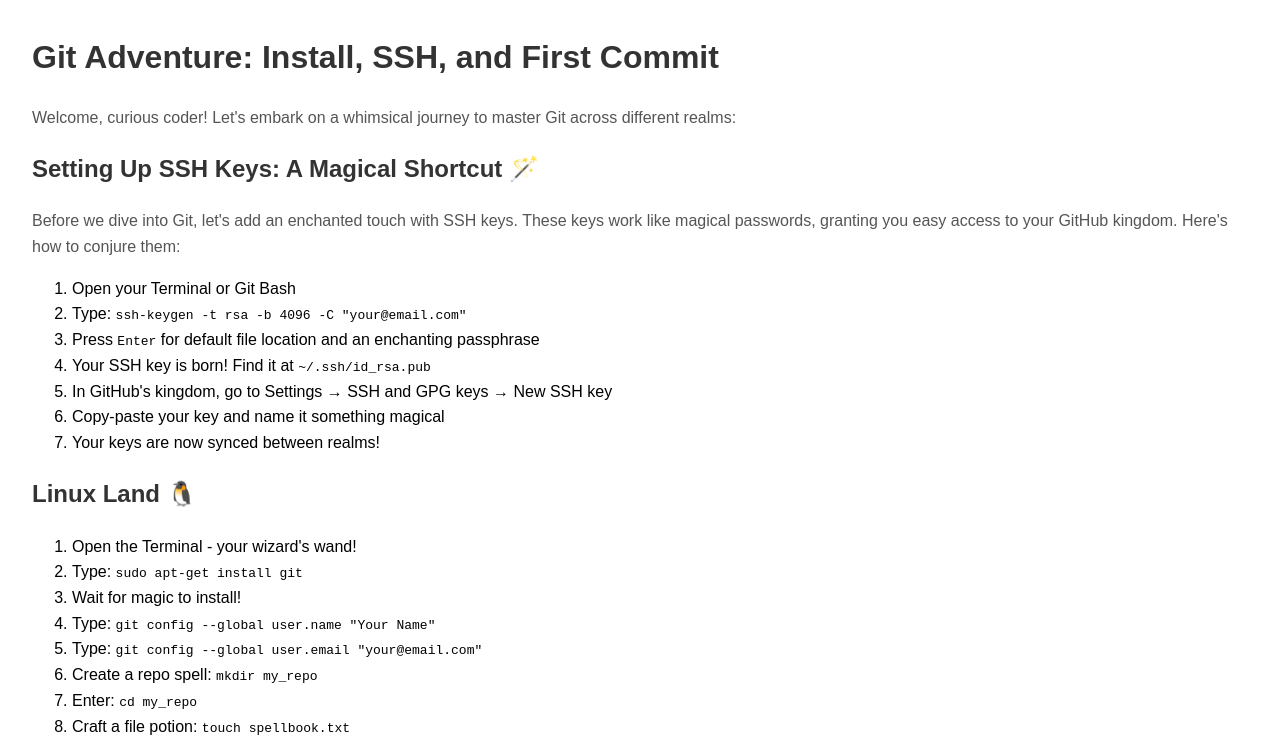
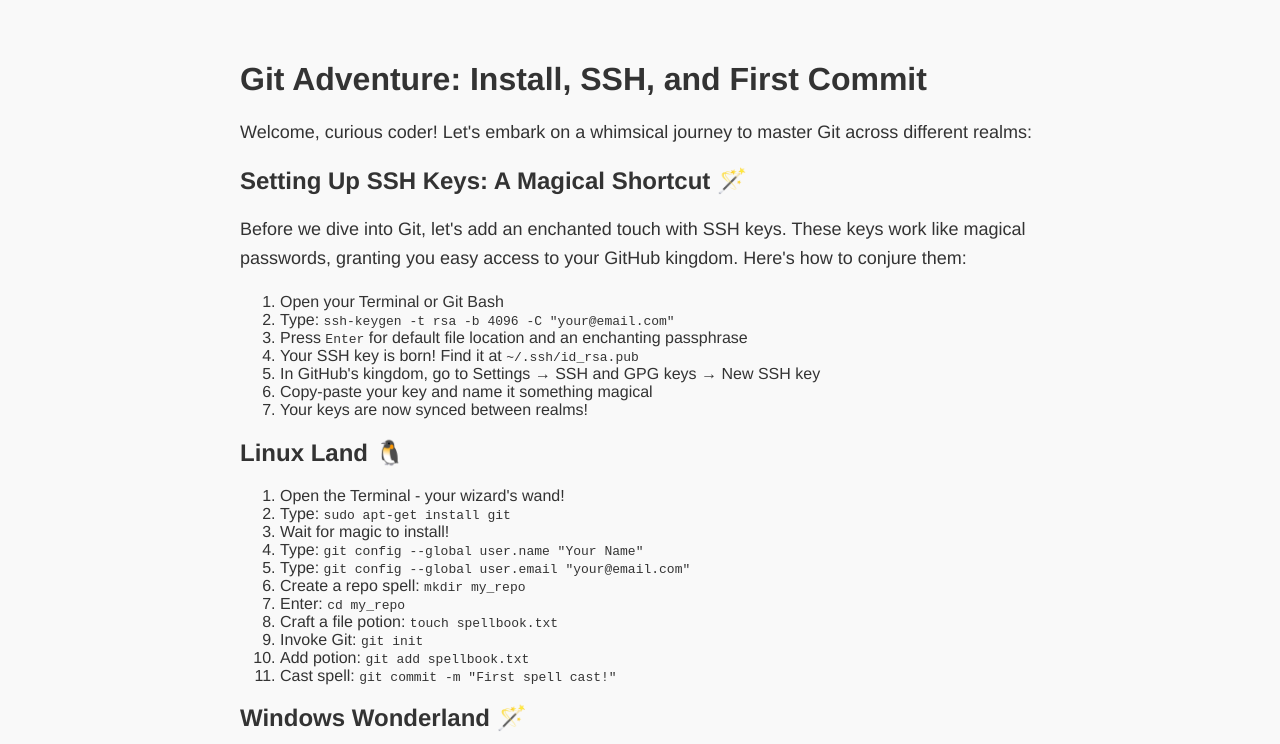
Before and after one commit to heysouravv/theonlywebpage, a plain HTML site: page git-magic-install-commit-guide.html in a window 1280 px wide. Shown: the top 744 px of the page. Drawn offline with Linux system fonts and the light colour scheme.

Commit message:
Fri Aug 18 23:13:54 IST 2023

```diff
--- a/git-magic-install-commit-guide.html
+++ b/git-magic-install-commit-guide.html
@@ -5,34 +5,44 @@
 </head>
 <style>
     body {
-        font-family: Arial, sans-serif;
-        margin: 2rem;
-        line-height: 1.6;
-    }
-
-    h1, h2, h3 {
+      font-family: "Helvetica Neue", Arial, sans-serif;
+      margin: 0;
+      padding: 0;
+      background-color: #f9f9f9;
       color: #333;
     }
 
-    p {
-        color: #555;
+    .container {
+      max-width: 800px;
+      margin: 0 auto;
+      padding: 40px;
+      text-align: left;
     }
 
-    ul {
-        list-style-type: disc;
-        margin-left: 2rem;
+    h1 {
+      font-size: 32px;
+      margin-bottom: 20px;
+      font-weight: bold;
+    }
+
+    p {
+      font-size: 18px;
+      line-height: 1.6;
+      margin-bottom: 20px;
     }
 
     a {
-        color: #0077cc;
+      color: #0070c9;
       text-decoration: none;
+      transition: color 0.2s;
     }
 
     a:hover {
-        text-decoration: underline;
+      color: #0050a0;
     }
 </style>
 <body>
+  <div class="container">
     <h1>Git Adventure: Install, SSH, and First Commit</h1>
     <p>Welcome, curious coder! Let's embark on a whimsical journey to master Git across different realms:</p>
 
@@ -94,5 +104,7 @@
     </ol>
     <p>Congratulations, you're now not only a Git sorcerer but also a master of SSH keys! Your coding journey has been infused with even more enchantment! 🚀🔑🪄</p>
     <p>Thanks for visiting. Feel free to reach me at <a href="https://twitter.com/savyengineer">@savyengineer</a>.</p>
+
+  </div>
 </body>
 </html>
```
Also changed, not shown: internet-on-bare-bones.html (+25 -14 lines). Lines whose indentation alone changed are shown as unchanged.
